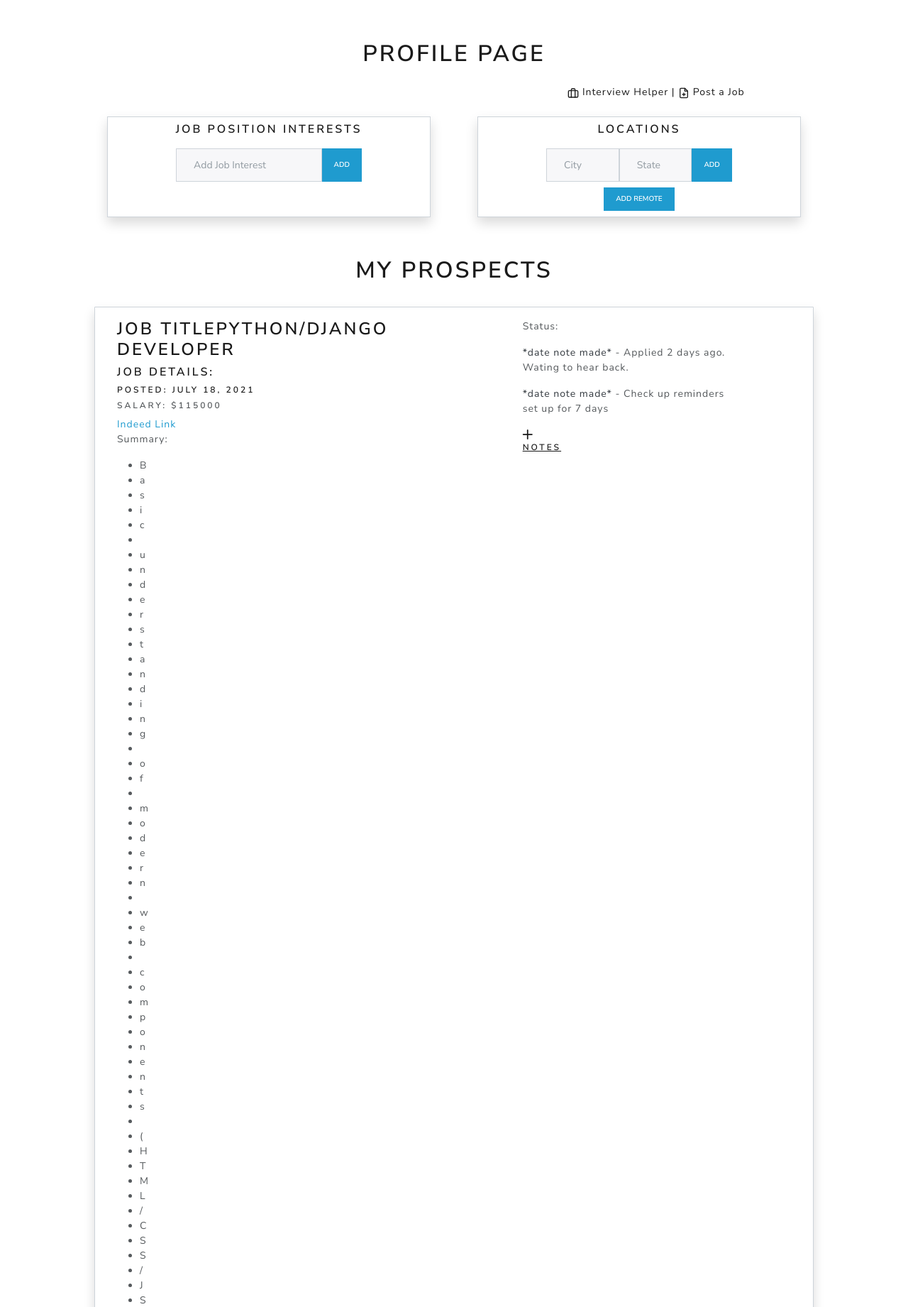
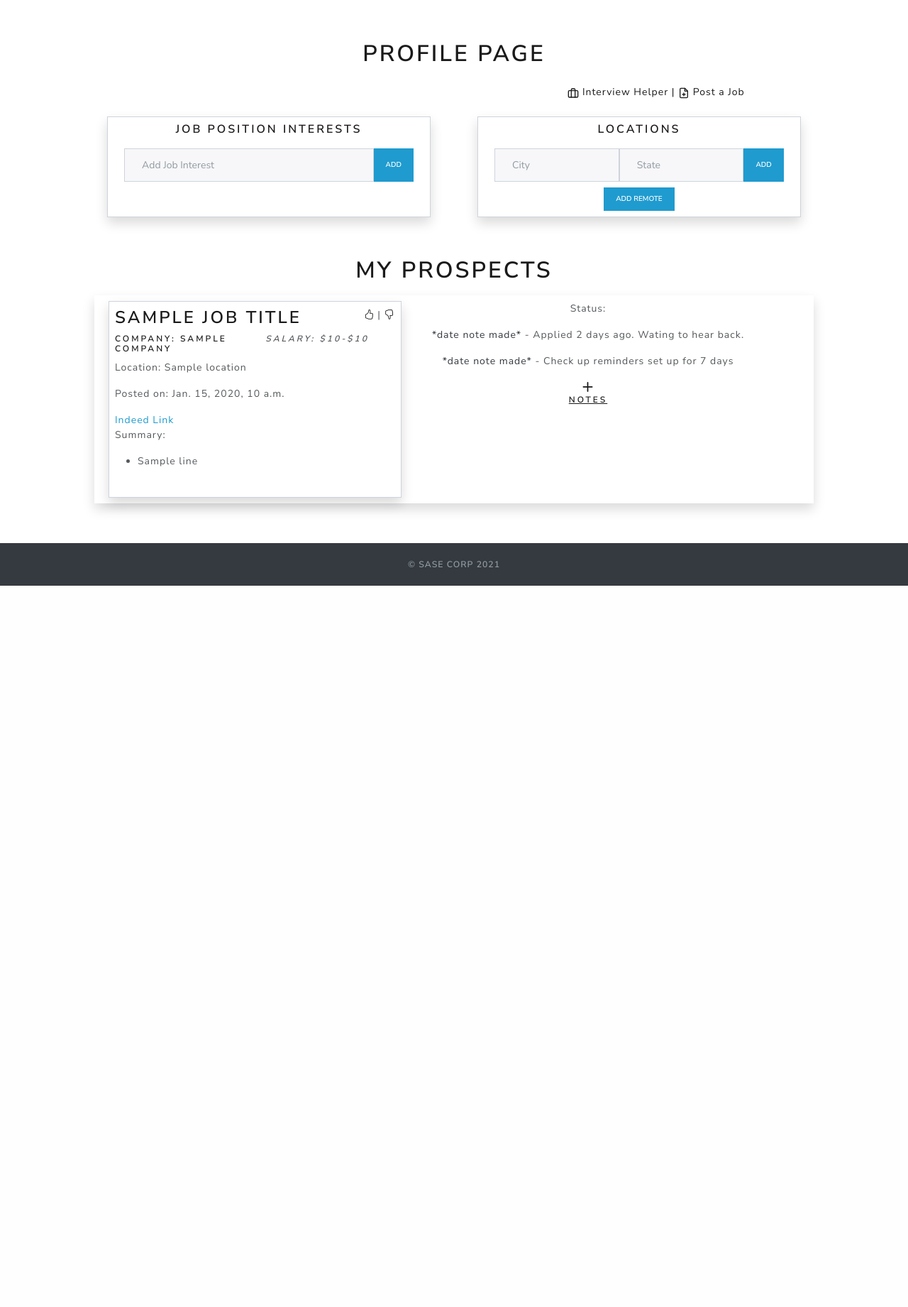
Before and after one commit to Virbil/jobSearch_django, a Django app: template jobSearch_app/templates/profile.html in a window 1280 px wide. Shown: the part 95-1936 px from the top of the page at 71% size. After the commit the page ends 920 px from the top, so only its background shows below. Run offline with Django 3.2, Linux system fonts and the light colour scheme; data comes from the database, SQL or seed files in the repository; both versions use the stored data as it was after the commit; tables that the repository leaves empty hold one stand-in row (values such as "Sample post"); the template is opened without the code that fills it: values that come from a table or form of the project are taken from there, most other values are stand-ins (such as "Sample title", 1, 10 or a date in 2020); some libraries are stand-ins or nearby versions.

Commit message:
working on the profile a little more. Got the tiles working and need to allow for notes to be appended to the layout.

```diff
--- a/jobSearch_app/templates/job-tile.html
+++ b/jobSearch_app/templates/job-tile.html
@@ -26,7 +26,7 @@
 
     <p>Location: {{job.location}}</p>
     <p>Posted on: {{ job.post_date }}</p>
-    <a href="{{job.job_url}}" target="_blank">Indeed Link</a>
+    <a class="text-info mb-4" href="{{job.job_url}}" target="_blank">Indeed Link</a>
     <p>Summary:</p>
     <ul>
         {% for line in job.summary %}
--- a/jobSearch_app/templates/profile.html
+++ b/jobSearch_app/templates/profile.html
@@ -77,7 +77,7 @@
                                     class="badge badge-pill badge-light">X</a></span> -->
                         </div>
                     </div>
-                    <div class=" offset-2 col-sm-8">
+                    <div class="col-sm-12">
                         <form class="d-flex justify-content-center" action="/job/job_interest/add/{{user.id}}" method="POST">
                             {%csrf_token%}
                             <input class="form-control" type="text" placeholder="Add Job Interest" name="title">
@@ -105,7 +105,7 @@
                                     class="badge badge-pill badge-light">X</a></span> -->
                         </div>
                     </div>
-                    <div class=" offset-2 col-sm-8">
+                    <div class="col-sm-12">
                         <form class="d-flex justify-content-center" action="/job/loc_interest/add/{{user.id}}" method="POST">
                             {%csrf_token%}
                             <input class="form-control" type="text" placeholder="City" name="city">
@@ -127,7 +127,7 @@
 
             <div class="row justify-content-center m-5">
                 <h1>My Prospects</h1>
-                <div class="row col-md-12 mt-4 p-3 text-left border border-secondary shadow">
+                <!-- <div class="row col-md-12 mt-4 p-3 text-left border border-secondary shadow">
                     <div class="col-md-7">
                         <a href="#">
                             <h3>Job Title{{this_job.job_title.title}}</h3>
@@ -161,17 +161,32 @@
                         <p> <span class="text-dark">*date note made*</span> - Check up reminders set up for 7 days</p>
                         <a href="#"><i class="bi bi-plus-lg"></i><h6 class="text-decoration-underline" >Notes </h6></a>
                     </div>
+                </div> -->
+
+                {% for job in job_likes %}
+                <div class="row m-2 shadow">
+
+                    {% include 'job-tile.html' %}
+                    <div class="col-md-6 m-2">
+                        <p>Status:</p>
+                        <p> <span class="text-dark">*date note made*</span> - Applied 2 days ago. Wating to hear back.</p>
+                        <p> <span class="text-dark">*date note made*</span> - Check up reminders set up for 7 days</p>
+                        <a href="#"><i class="bi bi-plus-lg"></i><h6 class="text-decoration-underline" >Notes </h6></a>
+                    </div>
+
                 </div>
+
+                {% endfor %}
 
 
 
-                <div class="col-4">
+                <!-- <div class="col-4">
                     <ul>
                         {% for job in user.job_likes.all %}
                         <li>{{ job.job_title.title }}</li>
                         {% endfor %}
                     </ul>
-                </div>
+                </div> -->
             </div>
 
         </main>
```
Also changed, not shown: jobSearch_app/views.py (+11 -2 lines), db.sqlite3.
